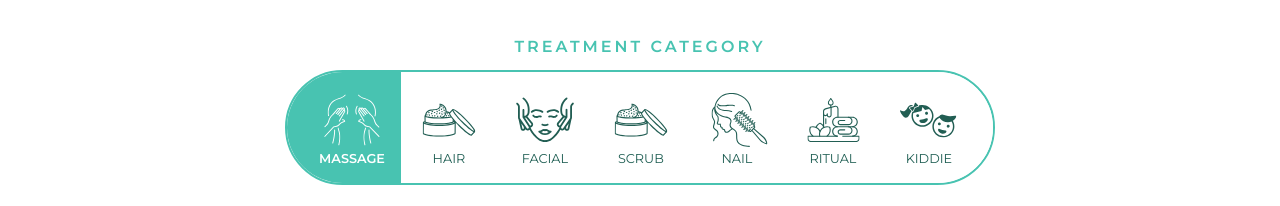
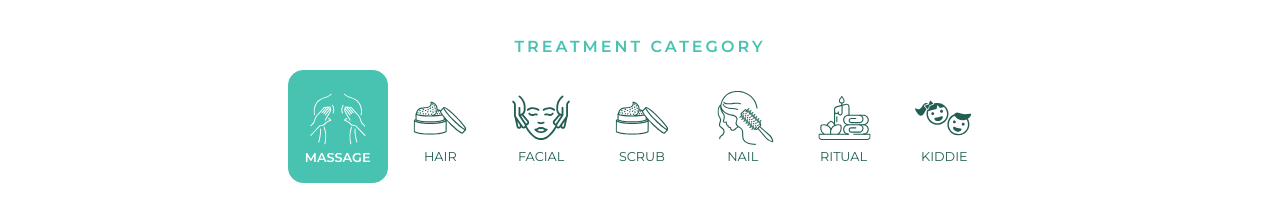
Before and after one commit to aldipee/redayspa, a Next.js app: page /treatment-menu-test in a window 1280 px wide. Shown: the part 594-800 px from the top of the page. Built offline with nearby package versions, Linux system fonts and the light colour scheme.

Commit message:
change style

```diff
--- a/public/css/main.css
+++ b/public/css/main.css
@@ -619,19 +619,12 @@ body {
   background: transparent;
 }
 
-.nav-lg {
-  border-radius: 60px;
-  border: 2px solid #48c3b1;
+.nav-lg .nav-item {
+  margin-right: 0.3rem;
 }
 
-.nav-lg .nav-link.active {
-  background-color: #48c3b1;
-  font-weight: 600;
-  color: #FFF;
-}
-
-.nav-lg .nav-link.active img {
-  filter: brightness(0) saturate(100%) invert(100%) sepia(100%) saturate(0%) hue-rotate(288deg) brightness(102%) contrast(102%);
+.nav-lg .nav-item:last-child {
+  margin-right: 0;
 }
 
 .nav-lg .nav-link {
@@ -640,18 +633,23 @@ body {
   color: #205F54;
   padding: 1rem 1rem 1rem 1rem;
   font-size: 0.8rem;
+  border-radius: 15px;
+}
+
+.nav-lg .nav-link.active {
+  background-color: #48c3b1;
+  font-weight: 600;
+  color: #FFF;
+  border: 1px solid #48c3b1;
+}
+
+.nav-lg .nav-link.active img {
+  filter: brightness(0) saturate(100%) invert(100%) sepia(100%) saturate(0%) hue-rotate(288deg) brightness(102%) contrast(102%);
 }
 
 .nav-icon-lg img {
   filter: brightness(0) saturate(100%) invert(27%) sepia(11%) saturate(2457%) hue-rotate(120deg) brightness(99%) contrast(82%);
   width: 4rem;
-}
-.nav-item:first-child .nav-link {
-  padding-left: 3rem;
-}
-
-.nav-item:last-child .nav-link {
-  padding-right: 3rem;
 }
 
 /* ==========================================================================
```
